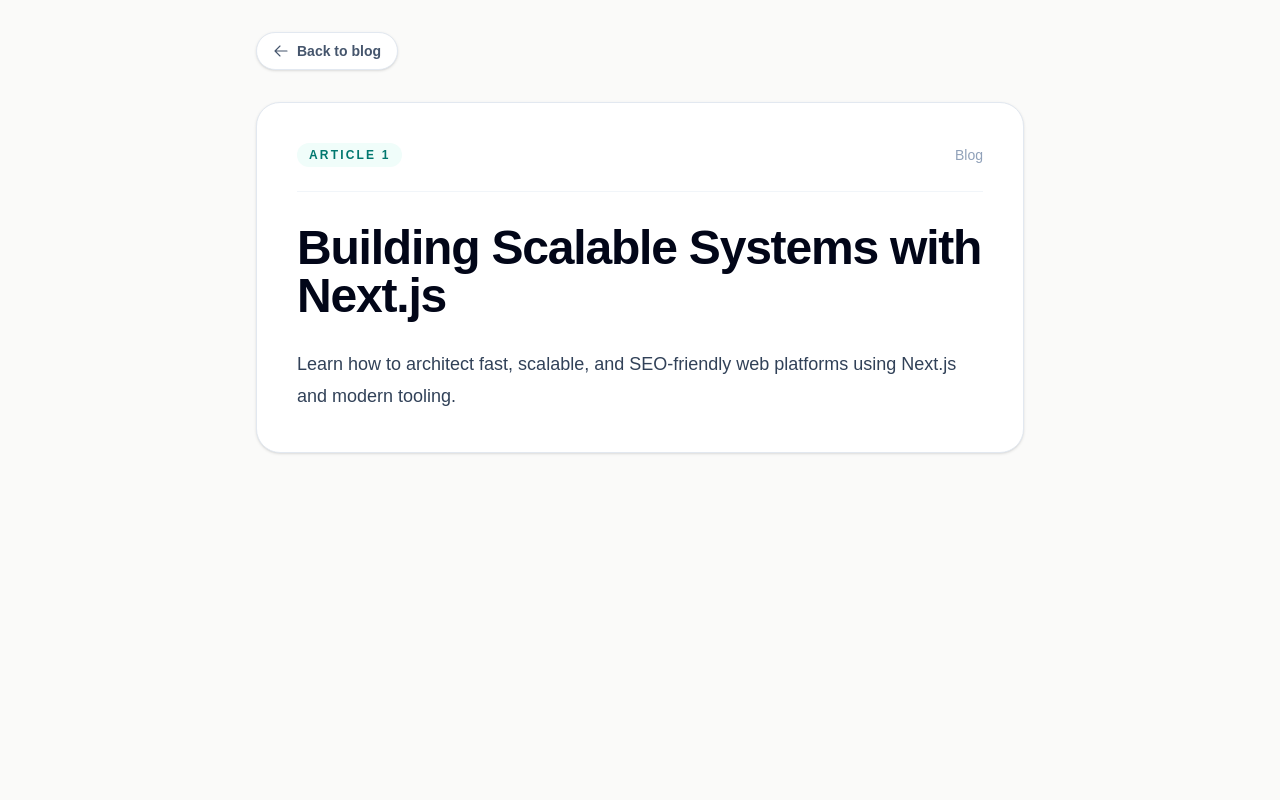
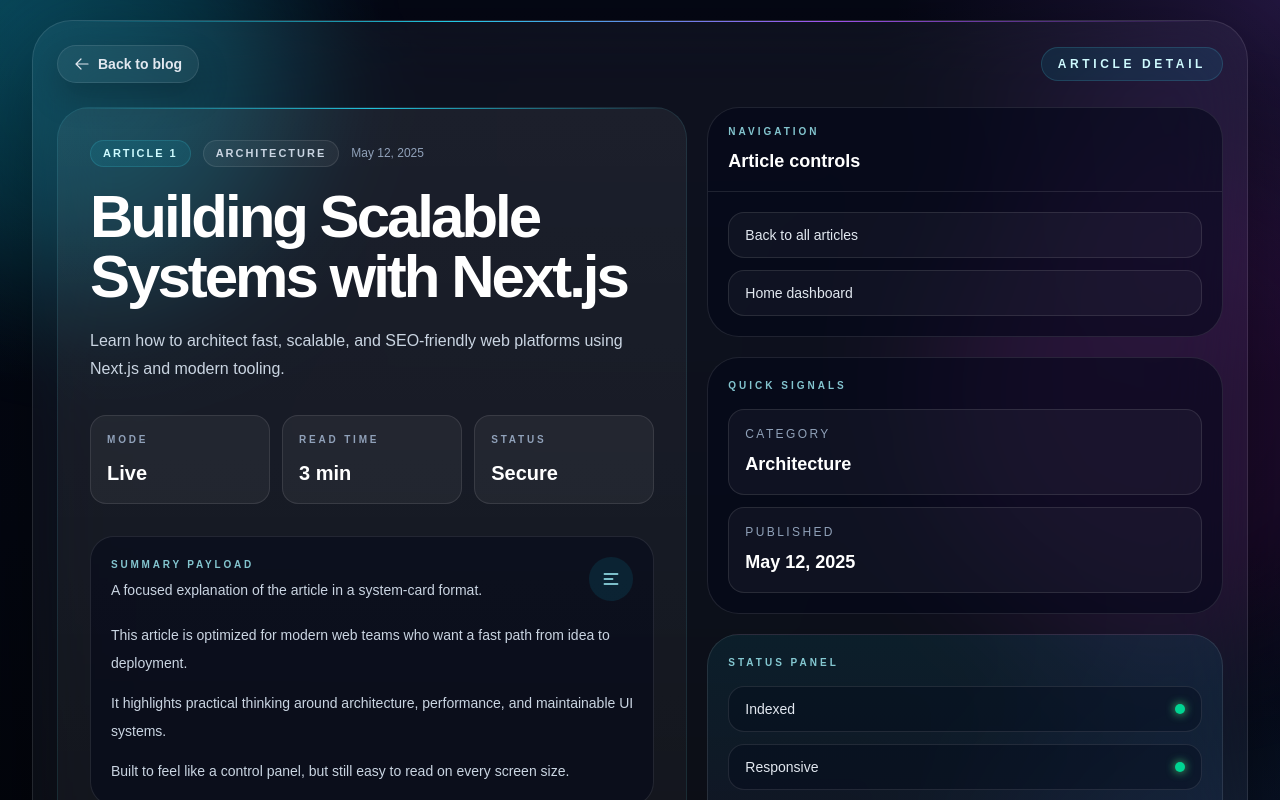
Before and after one commit to samart-ch/nextjs-blog, a Next.js app: page /blog/1 in a window 1280 px wide. Shown: the top 800 px of the page. Built offline with nearby package versions, Linux system fonts and the light colour scheme.

Commit message:
feat: update code

```diff
--- a/app/blog/[id]/page.tsx
+++ b/app/blog/[id]/page.tsx
@@ -20,6 +20,23 @@
   };
 }
 
+function StatTile({
+  label,
+  value,
+}: {
+  label: string;
+  value: string;
+}) {
+  return (
+    <div className="rounded-2xl border border-white/10 bg-white/[0.05] p-4">
+      <p className="text-[10px] font-semibold uppercase tracking-[0.28em] text-slate-400">
+        {label}
+      </p>
+      <p className="mt-3 text-xl font-semibold text-white">{value}</p>
+    </div>
+  );
+}
+
 async function Page({ params }: { params: Promise<{ id: string }> }) {
   const { id } = await params;
   const blogs = await getBlogs();
@@ -28,11 +45,33 @@
   if (!blog) notFound();
 
   return (
-    <main className="min-h-screen bg-stone-50 px-5 py-8 text-slate-950 dark:bg-slate-950 dark:text-white sm:px-8 lg:px-10">
-      <article className="mx-auto max-w-3xl">
+    <main className="relative min-h-screen overflow-hidden px-4 py-5 text-white sm:px-6 lg:px-8">
+      <div
+        aria-hidden="true"
+        className="absolute inset-0 -z-30 bg-[radial-gradient(circle_at_top_left,rgba(34,211,238,0.20),transparent_24%),radial-gradient(circle_at_top_right,rgba(168,85,247,0.18),transparent_24%),radial-gradient(circle_at_bottom_right,rgba(59,130,246,0.18),transparent_26%),linear-gradient(180deg,#050816_0%,#030712_55%,#02040a_100%)]"
+      />
+      <div
+        aria-hidden="true"
+        className="absolute inset-0 -z-20 bg-[linear-gradient(rgba(148,163,184,0.12)_1px,transparent_1px),linear-gradient(90deg,rgba(148,163,184,0.12)_1px,transparent_1px)] bg-[size:72px_72px] [mask-image:radial-gradient(ellipse_at_center,black,transparent_70%)] opacity-25"
+      />
+      <div
+        aria-hidden="true"
+        className="absolute left-[-6rem] top-[-6rem] -z-10 h-96 w-96 rounded-full bg-cyan-400/18 blur-3xl"
+      />
+      <div
+        aria-hidden="true"
+        className="absolute right-[-8rem] top-[10rem] -z-10 h-[30rem] w-[30rem] rounded-full bg-fuchsia-500/12 blur-3xl"
+      />
+
+      <div className="mx-auto w-full max-w-7xl">
+        <div className="relative overflow-hidden rounded-[2.5rem] border border-white/10 bg-white/[0.04] px-5 py-5 shadow-[0_30px_120px_rgba(0,0,0,0.55)] backdrop-blur-2xl sm:px-6 sm:py-6">
+          <div className="absolute inset-x-10 top-0 h-px bg-[linear-gradient(90deg,transparent,rgba(34,211,238,0.95),rgba(168,85,247,0.95),transparent)]" />
+
+          <div className="flex flex-col gap-6">
+            <div className="flex items-center justify-between gap-4">
               <Link
                 href="/blog"
-          className="mb-8 inline-flex items-center gap-2 rounded-full border border-slate-200 bg-white px-4 py-2 text-sm font-semibold text-slate-600 shadow-sm transition hover:border-teal-200 hover:bg-teal-50 hover:text-teal-700 dark:border-slate-800 dark:bg-slate-900 dark:text-slate-300 dark:hover:border-teal-400/40 dark:hover:bg-teal-400/10 dark:hover:text-teal-200"
+                className="inline-flex items-center gap-2 rounded-full border border-white/10 bg-white/[0.05] px-4 py-2 text-sm font-semibold text-slate-200 shadow-[0_14px_32px_rgba(0,0,0,0.22)] transition hover:-translate-y-0.5 hover:border-cyan-300/20 hover:text-white"
               >
                 <svg
                   className="h-4 w-4"
@@ -44,31 +83,164 @@
                   <path
                     strokeLinecap="round"
                     strokeLinejoin="round"
-              strokeWidth={1.7}
+                    strokeWidth={1.8}
                     d="M10.5 19.5 3 12m0 0 7.5-7.5M3 12h18"
                   />
                 </svg>
                 Back to blog
               </Link>
 
-        <div className="rounded-3xl border border-slate-200 bg-white p-6 shadow-sm dark:border-slate-800 dark:bg-slate-900 sm:p-10">
-          <div className="mb-8 flex items-center justify-between gap-4 border-b border-slate-100 pb-6 dark:border-slate-800">
-            <span className="rounded-full bg-teal-50 px-3 py-1 text-xs font-semibold uppercase tracking-[0.18em] text-teal-700 dark:bg-teal-400/10 dark:text-teal-200">
+              <div className="hidden items-center gap-2 rounded-full border border-cyan-300/15 bg-cyan-400/10 px-4 py-2 text-xs font-semibold uppercase tracking-[0.3em] text-cyan-100 md:inline-flex">
+                Article detail
+              </div>
+            </div>
+
+            <div className="grid gap-5 lg:grid-cols-[1.1fr_0.9fr]">
+              <section className="relative overflow-hidden rounded-[2rem] border border-cyan-300/10 bg-[linear-gradient(180deg,rgba(255,255,255,0.06),rgba(255,255,255,0.03))] p-6 sm:p-8">
+                <div className="absolute inset-x-0 top-0 h-px bg-[linear-gradient(90deg,transparent,rgba(34,211,238,0.9),transparent)]" />
+                <div className="flex flex-wrap items-center gap-3">
+                  <span className="rounded-full border border-cyan-300/15 bg-cyan-400/10 px-3 py-1 text-[11px] font-semibold uppercase tracking-[0.18em] text-cyan-100">
                     Article {blog.id}
                   </span>
-            <span className="text-sm font-medium text-slate-400">
-              Blog
+                  <span className="rounded-full border border-white/10 bg-white/[0.05] px-3 py-1 text-[11px] font-semibold uppercase tracking-[0.18em] text-slate-300">
+                    {blog.category}
                   </span>
+                  <span className="text-xs text-slate-400">{blog.date}</span>
                 </div>
 
-          <h1 className="text-4xl font-semibold tracking-tight text-slate-950 dark:text-white sm:text-5xl">
+                <h1 className="mt-5 max-w-3xl text-4xl font-semibold tracking-[-0.05em] text-white sm:text-5xl lg:text-6xl">
                   {blog.title}
                 </h1>
-          <p className="mt-7 text-lg leading-8 text-slate-700 dark:text-slate-300">
+
+                <p className="mt-5 max-w-2xl text-sm leading-7 text-slate-300 sm:text-base">
                   {blog.detail}
                 </p>
+
+                <div className="mt-8 grid gap-3 sm:grid-cols-3">
+                  <StatTile label="Mode" value="Live" />
+                  <StatTile label="Read time" value="3 min" />
+                  <StatTile label="Status" value="Secure" />
                 </div>
-      </article>
+
+                <div className="mt-8 rounded-[1.5rem] border border-white/10 bg-slate-950/50 p-5">
+                  <div className="flex items-center justify-between gap-3">
+                    <div>
+                      <p className="text-[10px] font-semibold uppercase tracking-[0.28em] text-cyan-200/80">
+                        Summary payload
+                      </p>
+                      <p className="mt-2 text-sm text-slate-300">
+                        A focused explanation of the article in a system-card
+                        format.
+                      </p>
+                    </div>
+                    <div className="grid h-11 w-11 place-items-center rounded-full bg-cyan-400/10 text-cyan-200">
+                      <svg
+                        className="h-5 w-5"
+                        fill="none"
+                        viewBox="0 0 24 24"
+                        stroke="currentColor"
+                        aria-hidden="true"
+                      >
+                        <path
+                          strokeLinecap="round"
+                          strokeLinejoin="round"
+                          strokeWidth={1.8}
+                          d="M4 6h16M4 12h10M4 18h16"
+                        />
+                      </svg>
+                    </div>
+                  </div>
+
+                  <div className="mt-5 space-y-3 text-sm leading-7 text-slate-300">
+                    <p>
+                      This article is optimized for modern web teams who want a
+                      fast path from idea to deployment.
+                    </p>
+                    <p>
+                      It highlights practical thinking around architecture,
+                      performance, and maintainable UI systems.
+                    </p>
+                    <p>
+                      Built to feel like a control panel, but still easy to read
+                      on every screen size.
+                    </p>
+                  </div>
+                </div>
+              </section>
+
+              <aside className="grid gap-5">
+                <div className="overflow-hidden rounded-[2rem] border border-white/10 bg-slate-950/55">
+                  <div className="border-b border-white/10 px-5 py-4">
+                    <p className="text-[10px] font-semibold uppercase tracking-[0.3em] text-cyan-200/80">
+                      Navigation
+                    </p>
+                    <h2 className="mt-2 text-lg font-semibold text-white">
+                      Article controls
+                    </h2>
+                  </div>
+                  <div className="grid gap-3 p-5">
+                    <Link
+                      href="/blog"
+                      className="rounded-2xl border border-white/10 bg-white/[0.04] px-4 py-3 text-sm text-slate-200 transition hover:border-cyan-300/20 hover:bg-cyan-400/10 hover:text-white"
+                    >
+                      Back to all articles
+                    </Link>
+                    <Link
+                      href="/"
+                      className="rounded-2xl border border-white/10 bg-white/[0.04] px-4 py-3 text-sm text-slate-200 transition hover:border-cyan-300/20 hover:bg-cyan-400/10 hover:text-white"
+                    >
+                      Home dashboard
+                    </Link>
+                  </div>
+                </div>
+
+                <div className="overflow-hidden rounded-[2rem] border border-white/10 bg-slate-950/55 p-5">
+                  <p className="text-[10px] font-semibold uppercase tracking-[0.3em] text-cyan-200/80">
+                    Quick signals
+                  </p>
+                  <div className="mt-4 grid gap-3 sm:grid-cols-2 lg:grid-cols-1">
+                    <div className="rounded-2xl border border-white/10 bg-white/[0.04] p-4">
+                      <p className="text-xs uppercase tracking-[0.2em] text-slate-400">
+                        Category
+                      </p>
+                      <p className="mt-2 text-lg font-semibold text-white">
+                        {blog.category}
+                      </p>
+                    </div>
+                    <div className="rounded-2xl border border-white/10 bg-white/[0.04] p-4">
+                      <p className="text-xs uppercase tracking-[0.2em] text-slate-400">
+                        Published
+                      </p>
+                      <p className="mt-2 text-lg font-semibold text-white">
+                        {blog.date}
+                      </p>
+                    </div>
+                  </div>
+                </div>
+
+                <div className="overflow-hidden rounded-[2rem] border border-white/10 bg-[linear-gradient(180deg,rgba(6,182,212,0.09),rgba(139,92,246,0.06))] p-5">
+                  <p className="text-[10px] font-semibold uppercase tracking-[0.3em] text-cyan-200/80">
+                    Status panel
+                  </p>
+                  <div className="mt-4 space-y-3">
+                    {["Indexed", "Responsive", "Interactive", "Optimized"].map(
+                      (label) => (
+                        <div
+                          key={label}
+                          className="flex items-center justify-between rounded-2xl border border-white/10 bg-slate-950/35 px-4 py-3"
+                        >
+                          <span className="text-sm text-slate-200">{label}</span>
+                          <span className="h-2.5 w-2.5 rounded-full bg-emerald-400 shadow-[0_0_10px_rgba(74,222,128,0.95)]" />
+                        </div>
+                      )
+                    )}
+                  </div>
+                </div>
+              </aside>
+            </div>
+          </div>
+        </div>
+      </div>
     </main>
   );
 }
```
Lines whose indentation alone changed are shown as unchanged.
